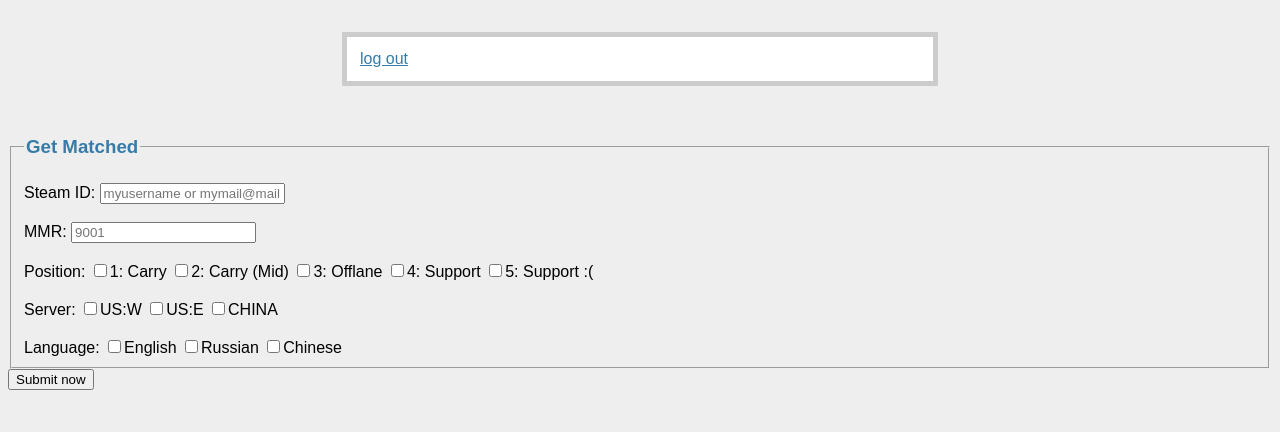
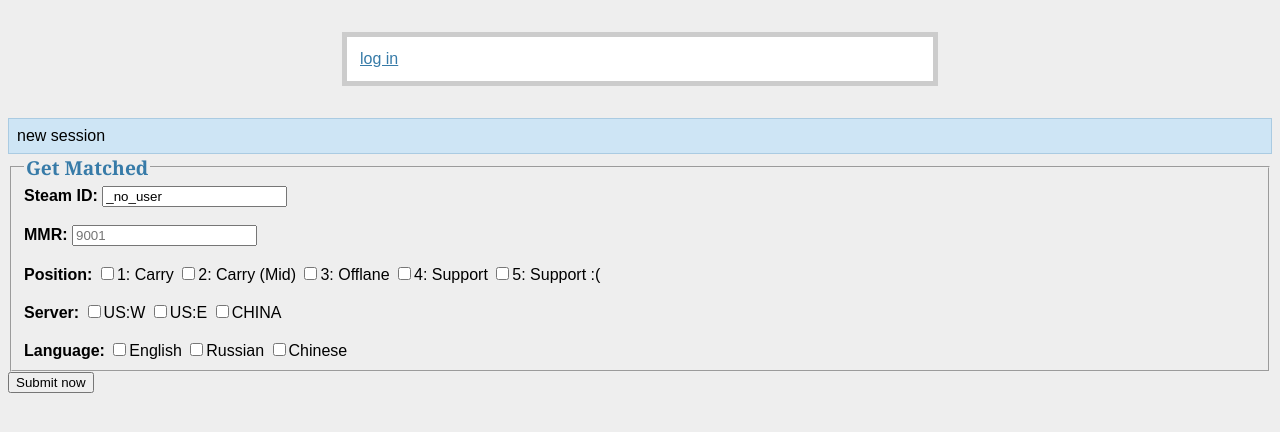
Before and after one commit to ringxw/wheres_my_teammate_dota2, a Flask app: page / in a window 1280 px wide. Shown: the top 432 px of the page. Run offline with Flask 2, Linux system fonts and the light colour scheme; the visitor is signed in with stand-in values (Sample User, id 1).

Commit message:
added readonly property to username inputs. if use disabled, input do not get POSTed causing badrequest error

```diff
--- a/src/app.py
+++ b/src/app.py
@@ -17,8 +17,11 @@ POSITIONS = ['carry', 'mid', 'off', 'support', 'hard_support']
 REGIONS = ['usw', 'use', 'china']
 LANGUAGES = ['English','Russian','Chinese']
 
+
 @app.route('/')
 def home():
+    init_session()
+    flash('new session')
     return render_template('index.html')
 
 @app.route('/search', methods=['POST'])
@@ -27,8 +30,27 @@ def search():
     positions = ', '.join(_parse_check_box(POSITIONS))
     regions = ', '.join(_parse_check_box(REGIONS))
     languages = ', '.join(_parse_check_box(LANGUAGES))
+
     my_results = 'Player {0}, mmr {1}, plays positions {2}, plays on regions {3}, speaks {4}, looking for a teammate!!'.format(request.form['username'], request.form['mmr'], positions, regions, languages)
-    return my_results
+    if session['logged_in']:
+        session['redo_search'] = True
+    #flash new player infos
+    #concat player data into flash info
+    flash(my_results)
+    return render_template('index.html')
+
+@app.route('/redo_search', methods=['POST'])
+def redo_search():
+    #should return results html here
+    positions = ', '.join(_parse_check_box(POSITIONS))
+    regions = ', '.join(_parse_check_box(REGIONS))
+    languages = ', '.join(_parse_check_box(LANGUAGES))
+    my_results = 'REDO_SEARCH Player {0}, mmr {1}, plays positions {2}, plays on regions {3}, speaks {4}, looking for a teammate!!'.format(request.form['username'], request.form['mmr'], positions, regions, languages)
+    session['redo_search'] = True
+    #flash new player infos
+    #concat player data into flash info
+    flash(my_results)
+    return render_template('index.html')
 
 @app.route('/login', methods=['GET', 'POST'])
 def login():
@@ -42,16 +64,25 @@ def login():
             error = 'Invalid password'
         else:
             session['logged_in'] = True #seems important, that's how the page knows you are logged in.
+            session['logged_name'] = request.form['username']
+            session['redo_search'] = False
             flash('You were logged in')
-            return redirect(url_for('home'))
+            return render_template('index.html')
     return render_template('login.html', error=error)
 
 
 @app.route('/logout')
 def logout():
-    session.pop('logged_in', None)
+    init_session()
     flash('You were logged out')
-    return redirect(url_for('home'))
+    return render_template('index.html')
+
+def init_session():
+    session['logged_in'] = False
+    session['logged_name'] = '_no_user'
+    session['redo_search'] = False
+
+    return 1
 
 def _parse_check_box(input_list):
     results = []
--- a/src/templates/index.html
+++ b/src/templates/index.html
@@ -18,20 +18,32 @@
     {% endfor %}
     {% block body %}{% endblock %}
     <body>
+
+
+{% if not session.redo_search %}
 <form action="{{ url_for('search') }}" method="post">
+{% else %}
+<form action="{{ url_for('redo_search') }}" method="post">
+{% endif %}
+
     <fieldset>
-        <legend><h3>Get Matched</h3></legend>
-        Steam ID: <input name="username" required="required" type="text" placeholder="myusername or mymail@mail.com"/>
-        <br><br>MMR: <input name="mmr" required="required" type="number" placeholder="9001"/>
-        <br><br>Position: <input type="checkbox" name="carry" value="1" />1: Carry </>
+        <legend><h2>Get Matched</h2></legend>
+        {% if not session.logged_in %}
+            <b>Steam ID:</b> <input name="username" required="required" type="text" value="_no_user" placeholder="_no_user" readonly="readonly"/>
+        {% else %}
+            <b>Steam ID:</b> <input name="username" required="required" type="text" value="{{session.logged_name}}" placeholder="{{session.logged_name}}" readonly="readonly"/>
+        {% endif %}
+
+        <br><br><b>MMR:</b> <input name="mmr" required="required" type="number" placeholder="9001"/>
+        <br><br><b>Position:</b> <input type="checkbox" name="carry" value="1" />1: Carry </>
         <input type="checkbox" name="mid" value="1" />2: Carry (Mid)</>
         <input type="checkbox" name="off" value="1" />3: Offlane</>
         <input type="checkbox" name="support" value="1" />4: Support </>
         <input type="checkbox" name="hard_support" value="1" />5: Support :(</>
-        <br><br>Server: <input type="checkbox" name="usw" value="1" />US:W </>
+        <br><br><b>Server:</b> <input type="checkbox" name="usw" value="1" />US:W </>
         <input type="checkbox" name="use" value="1" />US:E</>
         <input type="checkbox" name="china" value="1" />CHINA</>
-        <br><br>Language: <input type="checkbox" name="English" value="1" />English </>
+        <br><br><b>Language:</b> <input type="checkbox" name="English" value="1" />English </>
         <input type="checkbox" name="Russian" value="1" />Russian</>
         <input type="checkbox" name="Chinese" value="1" />Chinese</>
     </fieldset>
```
